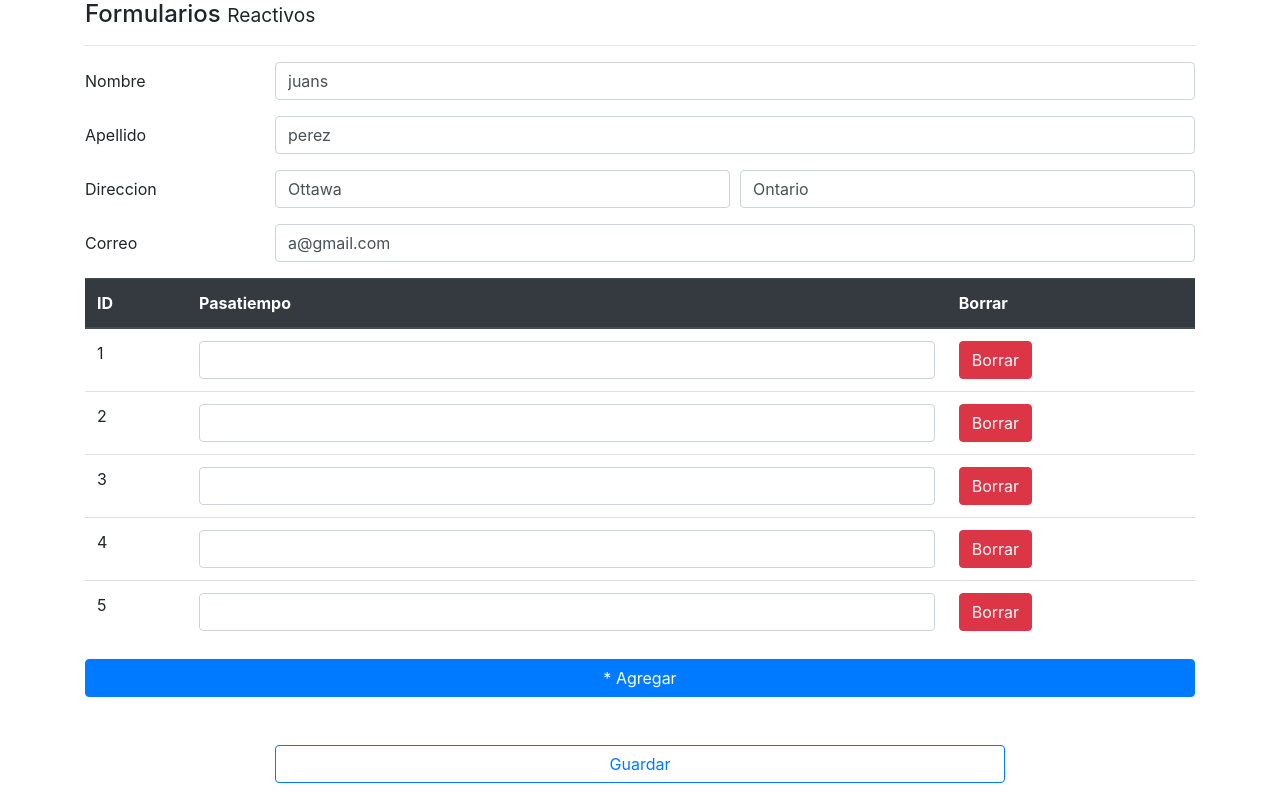
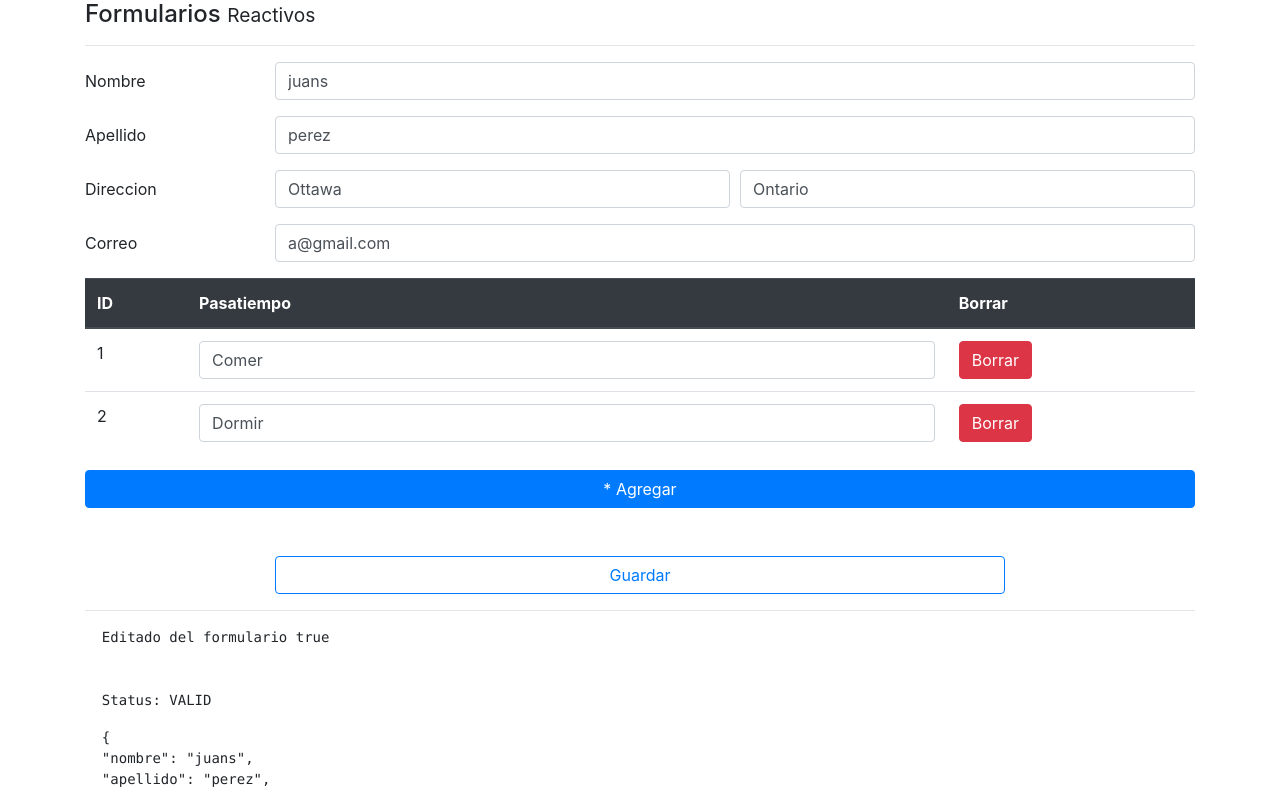
Before and after one commit to dafma/reactiveForms, an Angular app: page /reactivo in a window 1280 px wide. Shown: the top 792 px of the page. Built offline with nearby package versions, Linux system fonts and the light colour scheme.

Commit message:
agregar y borrar formcontrolls de manera dinamica

```diff
--- a/src/app/pages/reactive/reactive.component.html
+++ b/src/app/pages/reactive/reactive.component.html
@@ -70,10 +70,11 @@
           <tr *ngFor="let control of pasatiempos.controls; let i = index">
             <td>{{ i + 1 }}</td>
             <td>
-              <input type="text" class="form-control">
+              <input type="text" class="form-control" [formControlName]="i">
             </td>
             <td>
-              <button class="btn btn-danger">
+              <button class="btn btn-danger"
+                      (click)="borrarPasatiempo(i)">
                 Borrar
               </button>
             </td>
@@ -81,7 +82,8 @@
         </tbody>
       </table>
       <button  class="btn btn-primary mt-3 mb-5 btn-block"
-               type="button" >
+               type="button"
+               (click)="agregarPasatiempo()">
         * Agregar
       </button>
     </div>
--- a/src/app/pages/reactive/reactive.component.ts
+++ b/src/app/pages/reactive/reactive.component.ts
@@ -16,6 +16,7 @@ export class ReactiveComponent implements OnInit {
 
   ngOnInit(): void {
   }
+
   get pasatiempos(){
     return this.forma.get('pasatiempos') as FormArray;
   }
@@ -51,9 +52,7 @@ export class ReactiveComponent implements OnInit {
         distrito: ['', Validators.required],
         ciudad: ['', Validators.required]
       }),
-      pasatiempos: this.fb.array([
-        [], [], [], [], []
-      ])
+      pasatiempos: this.fb.array([])
     });
   }
 
@@ -67,6 +66,18 @@ export class ReactiveComponent implements OnInit {
         ciudad: "Ontario"
       }
     });
+    // cargar datos al array
+    ['Comer', 'Dormir'].forEach(valor => this.pasatiempos.push(this.fb.control(valor)));
+  }
+
+  agregarPasatiempo(){
+    // accion o evento al boton agregar
+    this.pasatiempos.push( this.fb.control(''));
+  }
+
+  borrarPasatiempo(i: number){
+    // elimina pasatiempo del array
+    this.pasatiempos.removeAt(i);
   }
 
   guardar() {
```
